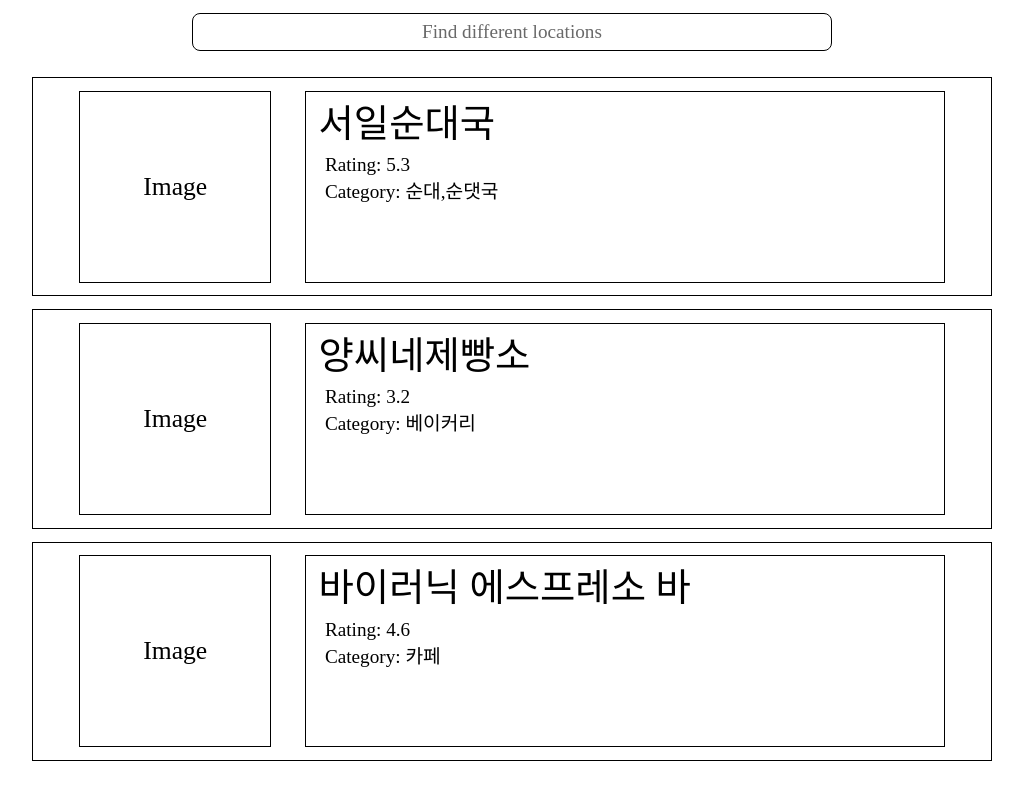
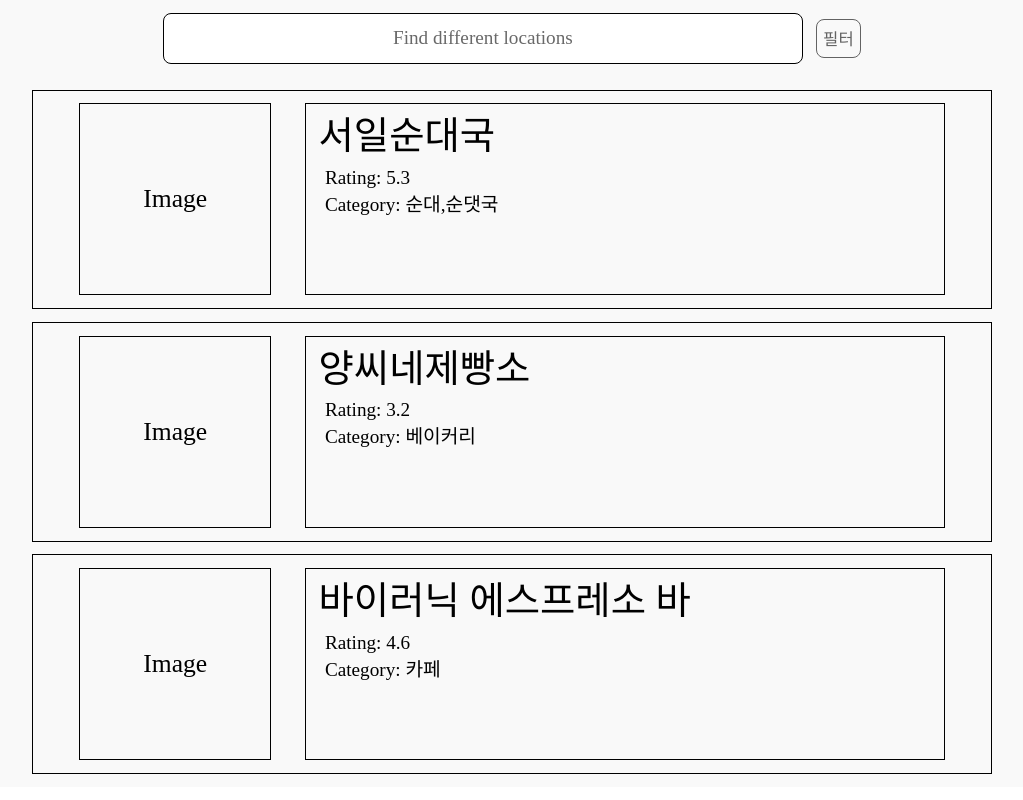
Before and after one commit to oolong-tea-is-bad/matjip-site, a React (Create React App) app: page /List in a window 1280 px wide. Shown: the whole page, without its empty margins (128-1151 px from the left). Built offline with nearby package versions, Linux system fonts and the light colour scheme; a web font is replaced by a local one.

Commit message:
Changed few css & Added nonfunctional filter button

```diff
--- a/src/css/Home.module.css
+++ b/src/css/Home.module.css
@@ -1,14 +1,11 @@
 @font-face {
-
     font-family: 'Elice'; /* 사용할 폰트의 이름을 정의 */
-
     src: url('../fonts/EliceDigitalBaeum_Bold.ttf'); /* 폰트 파일의 위치 */
-
 }
-
 * {
     font-family: 'Elice';
 }
+
 
 .Background {
     display: flex;
@@ -37,13 +34,13 @@
 
 
 .InputDiv {
-    padding: 1vh;
-    padding-top: 4vh;
+    padding: 1vw;
+    padding-top: 3vw;
 }
 
 .InputField {
     width: 30vw;
-    height: 5vh;
+    height: 4vw;
     font-size: 1vw;
     padding-inline: 1vw;
     background-color: rgb(255, 131, 110);
@@ -80,7 +77,7 @@
 
 .SearchButton {
     width: 10vw;
-    height: 6vh;
+    height: 4.5vw;
     font-size: 1.7vw;
     background-color: rgb(245, 128, 108);
     color: rgba(255, 255, 255, 0.703);
--- a/src/css/List.module.css
+++ b/src/css/List.module.css
@@ -9,22 +9,25 @@ p {
 }
 
 .Background {
+    background-color: rgb(249, 249, 249);
     display: flex;
     align-items: center;
     flex-direction: column;
 }
 
-
-
 .InputDiv {
+    display: flex;
+    flex-direction: row;
     padding: 1vw;
+    gap: 1vw;
+    align-items: center;
 }
 
 .Input {
     width: 50vw;
-    height: 3vw;
+    height: 4vw;
     font-size: 1.5vw;
-    border: 1.5px;
+    border: 1.4px;
     border-radius: 8px;
     /* border-color: rgb(250, 141, 121); */
     border-style: solid;
@@ -41,6 +44,14 @@ p {
 
 .Input:focus::placeholder {
     color: transparent;
+}
+
+.FilterP {
+    border: solid 1px;
+    border-radius: 8px;
+    font-size: 1.3vw;
+    color: rgb(99, 99, 99);
+    padding: .5vw;
 }
 
 .Lists {
--- a/src/screens/Home.js
+++ b/src/screens/Home.js
@@ -31,8 +31,7 @@ export default function Home() {
     }
 
     return (
-        <div
-        className={styles.Background}>
+        <div className={styles.Background}>
             <text className={`${styles.myH1}`}>
                 What Area Would You
                 <br />
--- a/src/screens/List.js
+++ b/src/screens/List.js
@@ -57,6 +57,12 @@ export default function List() {
                     onKeyDown={handleKeyDown}
                     onChange={handleInputChange}
                 />
+                <p className={styles.FilterP}>
+                    필터
+                </p>
+            </div>
+
+            <div>
             </div>
 
             <div className={`${styles.ListsDiv}`}>
```
